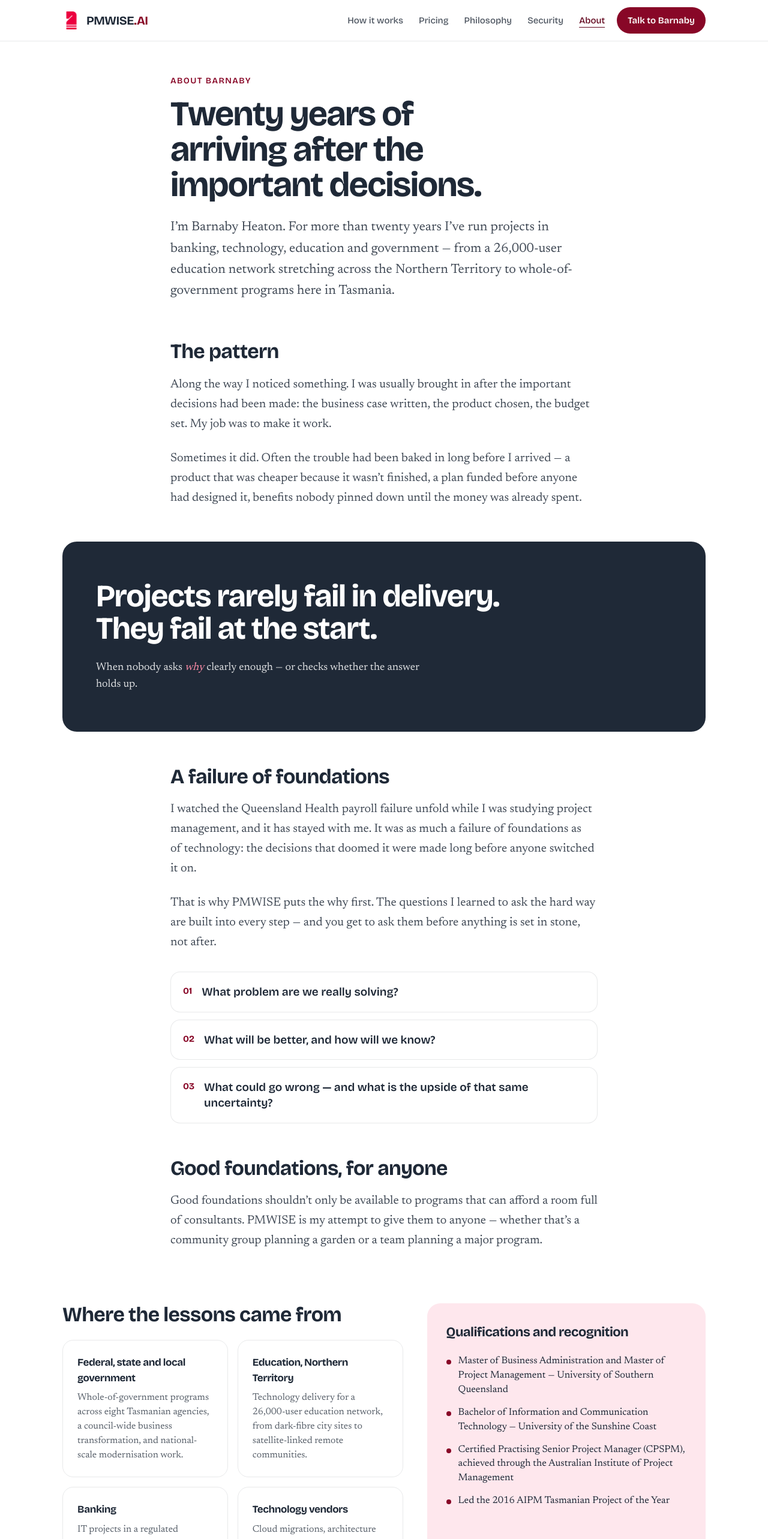
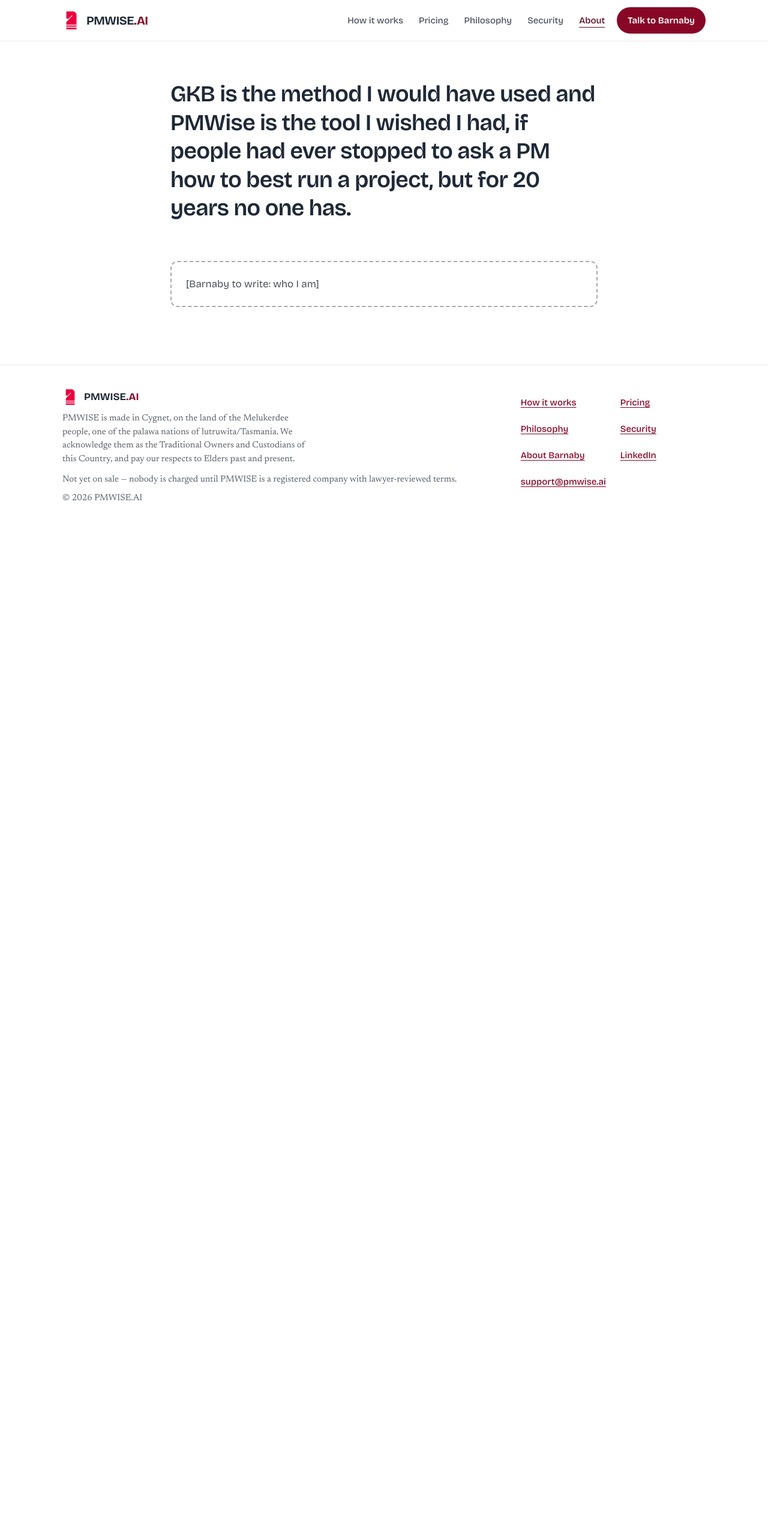
Before and after one commit to barnabyheaton/pmwise-landing, a Next.js app: page /about in a window 1280 px wide. Shown: the top 2566 px of the page at 60% size. After the commit the page ends 882 px from the top, so only its background shows below. Built offline with nearby package versions, Linux system fonts and the light colour scheme.

Commit message:
About: start again from Barnaby's paragraph, verbatim
Co-Authored-By: Claude Opus 5.5 <noreply@anthropic.com>
Claude-Session: https://claude.ai/code/session_01DgV7cdkJUxrwohVeVcccb6

```diff
--- a/app/about/page.jsx
+++ b/app/about/page.jsx
@@ -1,39 +1,13 @@
-import SiteHeader, { FOUNDER_MAILTO } from '../_components/SiteHeader'
+import SiteHeader from '../_components/SiteHeader'
 import SiteFooter from '../_components/SiteFooter'
 
 export const metadata = {
-  title: 'About Barnaby — PMWISE.AI',
-  description:
-    'Barnaby Heaton has spent twenty years inheriting projects whose trouble started before they began. PMWISE is his answer: good foundations, for anyone.',
+  title: 'About — PMWISE.AI',
 }
 
-// Facts on this page come from Barnaby's own résumé and LinkedIn (September 2026), and his
-// instructions of 24 September 2026:
-//   - NO reference to any current employment or other work he does in parallel.
-//   - CPSPM was ACHIEVED; he has since left the AIPM, so it is stated in the past tense and
-//     no post-nominal membership (MAIPM) is claimed.
-//   - The 2016 Project of the Year is NOT named (it was for a forestry company).
-// Keep every claim here checkable against those sources before changing it.
-
-const CAREER = [
-  { where: 'Federal, state and local government', what: 'Whole-of-government programs across eight Tasmanian agencies, a council-wide business transformation, and national-scale modernisation work.' },
-  { where: 'Education, Northern Territory', what: 'Technology delivery for a 26,000-user education network, from dark-fibre city sites to satellite-linked remote communities.' },
-  { where: 'Banking', what: 'IT projects in a regulated environment, where every change answers to the prudential regulator and the auditors.' },
-  { where: 'Technology vendors', what: 'Cloud migrations, architecture reviews and portfolio software — seeing projects from the supplier’s side of the table.' },
-]
-
-const CREDENTIALS = [
-  'Master of Business Administration and Master of Project Management — University of Southern Queensland',
-  'Bachelor of Information and Communication Technology — University of the Sunshine Coast',
-  'Certified Practising Senior Project Manager (CPSPM), achieved through the Australian Institute of Project Management',
-  'Led the 2016 AIPM Tasmanian Project of the Year',
-]
-
-const QUESTIONS = [
-  'What problem are we really solving?',
-  'What will be better, and how will we know?',
-  'What could go wrong — and what is the upside of that same uncertainty?',
-]
+// Barnaby's words, verbatim (25 Sep 2026). Do not smooth, split or "improve" them —
+// see CLAUDE.md, "Website copy is Barnaby's words". The rest of this page is written with
+// him, starting from here.
 
 export default function AboutPage() {
   return (
@@ -41,156 +15,18 @@ export default function AboutPage() {
       <SiteHeader current="/about" />
 
       <main id="main">
-        {/* ============ HERO ============ */}
-        <section className="mx-auto max-w-[760px] px-4 pb-6 pt-14 sm:px-6">
-          <p className="mb-4 font-display text-sm font-semibold uppercase tracking-[0.1em] text-brand-700">
-            About Barnaby
+        <section className="mx-auto max-w-[760px] px-4 pb-24 pt-16 sm:px-6">
+          {/* The page needs one heading for screen readers; the nav label is reused. */}
+          <h1 className="sr-only">About</h1>
+
+          <p className="font-display text-[clamp(26px,3.4vw,38px)] font-semibold leading-[1.25] tracking-[-0.015em] [text-wrap:pretty]">
+            GKB is the method I would have used and PMWise is the tool I wished I had, if people
+            had ever stopped to ask a PM how to best run a project, but for 20 years no one has.
           </p>
-          <h1 className="max-w-[18ch] font-display text-[clamp(36px,5.4vw,58px)] font-bold leading-[1.02] tracking-[-0.03em] [text-wrap:balance]">
-            Twenty years of arriving after the important decisions.
-          </h1>
-          <p className="mt-6 text-[clamp(19px,2.1vw,22px)] leading-[1.6] text-brand-dark/85 [text-wrap:pretty]">
-            I&rsquo;m Barnaby Heaton. For more than twenty years I&rsquo;ve run projects in
-            banking, technology, education and government — from a 26,000-user education network
-            stretching across the Northern Territory to whole-of-government programs here in
-            Tasmania.
+
+          <p className="mt-16 rounded-xl border-2 border-dashed border-brand-dark/40 p-6 font-display text-[17px] text-brand-dark/80">
+            [Barnaby to write: who I am]
           </p>
-        </section>
-
-        {/* ============ THE PATTERN ============ */}
-        <section aria-labelledby="pattern-h" className="mx-auto max-w-[760px] px-4 pt-10 sm:px-6">
-          <h2 id="pattern-h" className="mb-5 font-display text-[clamp(26px,3.4vw,34px)] font-bold leading-[1.1] tracking-[-0.02em]">
-            The pattern
-          </h2>
-          <div className="text-[20px] leading-[1.65] text-brand-dark/85">
-            <p className="mb-6 [text-wrap:pretty]">
-              Along the way I noticed something. I was usually brought in after the important
-              decisions had been made: the business case written, the product chosen, the budget
-              set. My job was to make it work.
-            </p>
-            <p className="[text-wrap:pretty]">
-              Sometimes it did. Often the trouble had been baked in long before I arrived — a
-              product that was cheaper because it wasn&rsquo;t finished, a plan funded before
-              anyone had designed it, benefits nobody pinned down until the money was already
-              spent.
-            </p>
-          </div>
-        </section>
-
-        {/* ============ PULL QUOTE ============ */}
-        <section aria-label="The lesson" className="mx-auto max-w-[1120px] px-4 py-14 sm:px-6">
-          <figure className="on-dark rounded-3xl bg-brand-dark px-8 py-12 sm:px-14 sm:py-16">
-            <blockquote className="max-w-[22ch] font-display text-[clamp(30px,4.6vw,52px)] font-bold leading-[1.05] tracking-[-0.025em] text-white [text-wrap:balance]">
-              Projects rarely fail in delivery. They fail at the start.
-            </blockquote>
-            <figcaption className="mt-6 max-w-[56ch] text-[18px] leading-[1.55] text-white/85">
-              When nobody asks <em className="italic text-brand-200">why</em> clearly enough — or
-              checks whether the answer holds up.
-            </figcaption>
-          </figure>
-        </section>
-
-        {/* ============ FOUNDATIONS ============ */}
-        <section aria-labelledby="found-h" className="mx-auto max-w-[760px] px-4 sm:px-6">
-          <h2 id="found-h" className="mb-5 font-display text-[clamp(26px,3.4vw,34px)] font-bold leading-[1.1] tracking-[-0.02em]">
-            A failure of foundations
-          </h2>
-          <div className="text-[20px] leading-[1.65] text-brand-dark/85">
-            <p className="mb-6 [text-wrap:pretty]">
-              I watched the Queensland Health payroll failure unfold while I was studying project
-              management, and it has stayed with me. It was as much a failure of foundations as of
-              technology: the decisions that doomed it were made long before anyone switched it on.
-            </p>
-            <p className="mb-8 [text-wrap:pretty]">
-              That is why PMWISE puts the why first. The questions I learned to ask the hard way
-              are built into every step — and you get to ask them before anything is set in stone,
-              not after.
-            </p>
-          </div>
-          <ol className="grid list-none gap-3">
-            {QUESTIONS.map((q, i) => (
-              <li key={q} className="flex items-start gap-4 rounded-[16px] border border-brand-dark/10 bg-white p-5">
-                <span aria-hidden="true" className="font-display text-[15px] font-bold text-brand-700">
-                  {String(i + 1).padStart(2, '0')}
-                </span>
-                <span className="font-display text-[19px] font-semibold leading-[1.35]">{q}</span>
-              </li>
-            ))}
-          </ol>
-        </section>
-
-        {/* ============ FOR ANYONE ============ */}
-        <section aria-labelledby="anyone-h" className="mx-auto max-w-[760px] px-4 pt-14 sm:px-6">
-          <h2 id="anyone-h" className="mb-5 font-display text-[clamp(26px,3.4vw,34px)] font-bold leading-[1.1] tracking-[-0.02em]">
-            Good foundations, for anyone
-          </h2>
-          <p className="text-[20px] leading-[1.65] text-brand-dark/85 [text-wrap:pretty]">
-            Good foundations shouldn&rsquo;t only be available to programs that can afford a room
-            full of consultants. PMWISE is my attempt to give them to anyone — whether that&rsquo;s
-            a community group planning a garden or a team planning a major program.
-          </p>
-        </section>
-
-        {/* ============ CAREER + CREDENTIALS ============ */}
-        <section aria-labelledby="career-h" className="mx-auto max-w-[1120px] px-4 pt-[88px] sm:px-6">
-          <div className="grid gap-10 lg:grid-cols-[1.1fr_0.9fr]">
-            <div>
-              <h2 id="career-h" className="mb-6 font-display text-[clamp(26px,3.4vw,34px)] font-bold leading-[1.1] tracking-[-0.02em]">
-                Where the lessons came from
-              </h2>
-              <dl className="grid gap-4 sm:grid-cols-2">
-                {CAREER.map((c) => (
-                  <div key={c.where} className="rounded-[18px] border border-brand-dark/10 p-6">
-                    <dt className="mb-2 font-display text-[17px] font-bold tracking-tight">{c.where}</dt>
-                    <dd className="text-[16px] leading-[1.5] text-brand-dark/75">{c.what}</dd>
-                  </div>
-                ))}
-              </dl>
-            </div>
-            <div className="rounded-[22px] bg-brand-50 p-8">
-              <h2 className="mb-5 font-display text-[22px] font-bold tracking-tight">
-                Qualifications and recognition
-              </h2>
-              <ul className="grid list-none gap-3.5">
-                {CREDENTIALS.map((c) => (
-                  <li key={c} className="flex gap-3 text-[16.5px] leading-[1.45]">
-                    <span aria-hidden="true" className="mt-[9px] h-2 w-2 flex-none rounded-full bg-brand-700" />
-                    <span>{c}</span>
-                  </li>
-                ))}
-              </ul>
-            </div>
-          </div>
-        </section>
-
-        {/* ============ COUNTRY ============ */}
-        <section aria-labelledby="country-h" className="mx-auto max-w-[760px] px-4 pt-[88px] sm:px-6">
-          <h2 id="country-h" className="mb-4 font-display text-[clamp(22px,2.8vw,28px)] font-bold tracking-[-0.02em]">
-            Where PMWISE is made
-          </h2>
-          <p className="text-[19px] leading-[1.65] text-brand-dark/85 [text-wrap:pretty]">
-            PMWISE is made in Cygnet, in the Huon Valley, on the land of the Melukerdee people, one
-            of the palawa nations of lutruwita/Tasmania. I acknowledge them as the Traditional
-            Owners and Custodians of this Country, and pay my respects to Elders past and present.
-          </p>
-        </section>
-
-        {/* ============ CTA ============ */}
-        <section aria-labelledby="cta-h" className="on-dark mx-auto max-w-[1120px] px-4 py-[88px] sm:px-6">
-          <div className="rounded-[28px] bg-brand-dark px-6 py-14 text-center sm:px-8">
-            <h2 id="cta-h" className="mx-auto mb-4 max-w-[20ch] font-display text-[clamp(30px,4.5vw,46px)] font-extrabold leading-[1.02] tracking-tight text-white [text-wrap:balance]">
-              Starting something that matters?
-            </h2>
-            <p className="mx-auto mb-8 max-w-[46ch] text-[19px] leading-[1.5] text-white/85">
-              I would love to hear what you are trying to change, and why.
-            </p>
-            <a
-              href={FOUNDER_MAILTO}
-              className="inline-flex min-h-[56px] items-center rounded-full bg-brand-500 px-9 font-display text-[18px] font-bold text-white transition hover:bg-brand-600"
-            >
-              Talk to Barnaby
-            </a>
-          </div>
         </section>
       </main>
 
```
